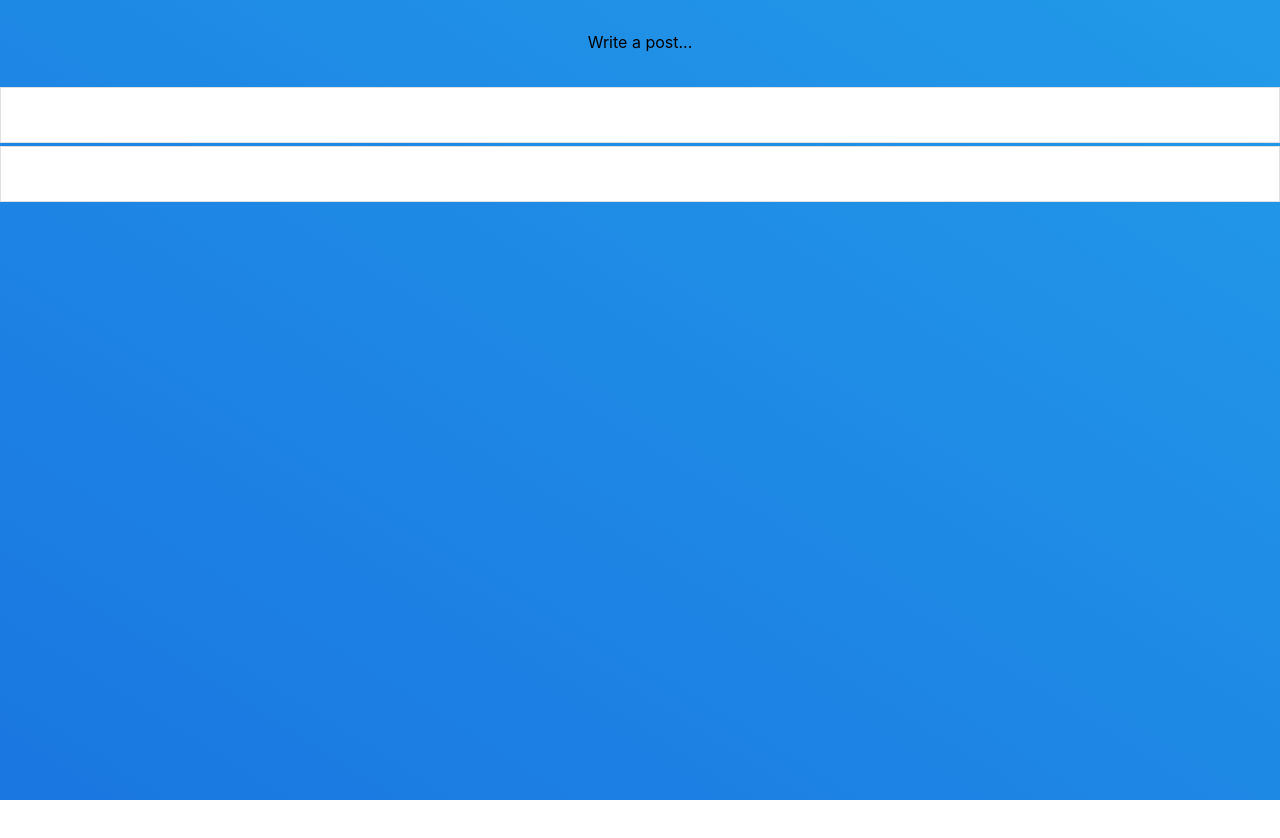
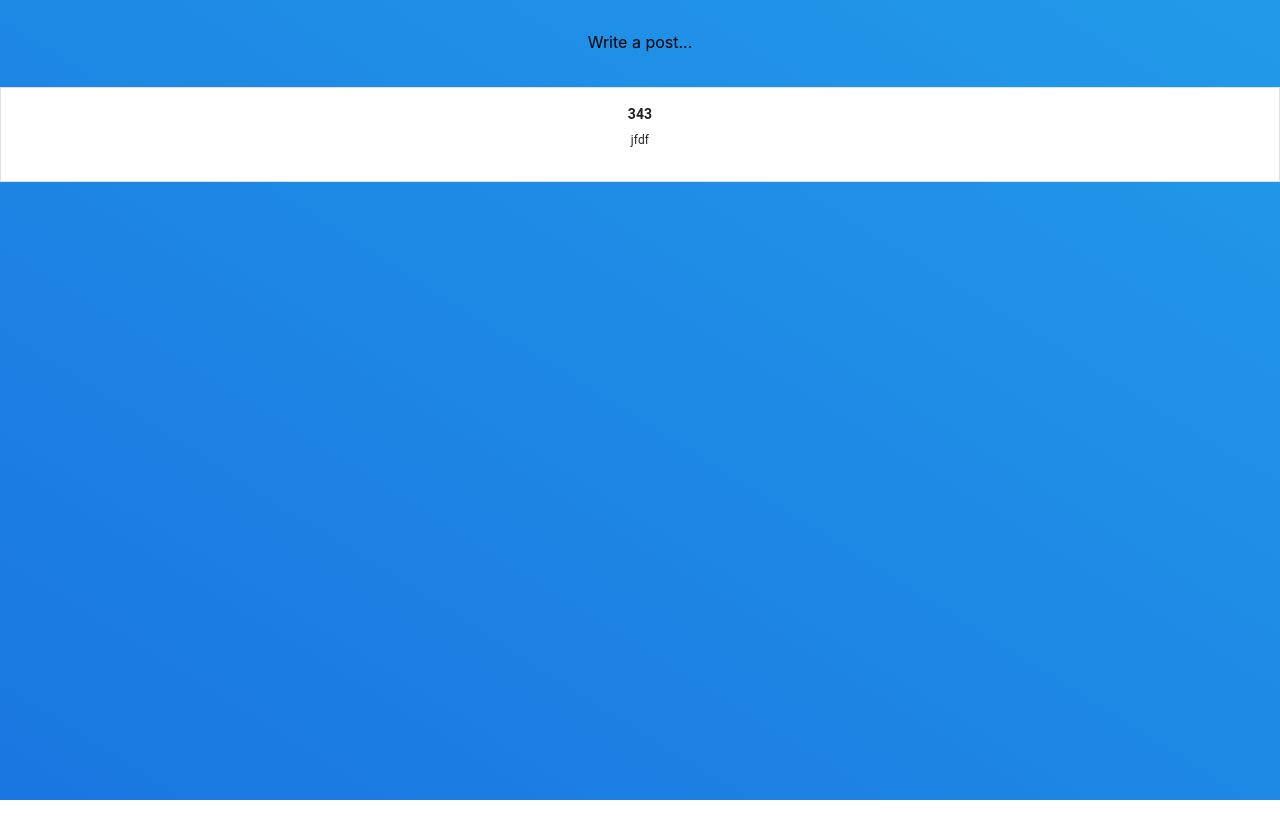
Before and after one commit to TheMrPizza/iListener, a React (Create React App) app in the folder ilistener/: page / in a window 1280 px wide. Shown: the top 838 px of the page. Built offline with nearby package versions, Linux system fonts and the light colour scheme.

Commit message:
Fixed posts

```diff
--- a/ilistener/src/components/feed.js
+++ b/ilistener/src/components/feed.js
@@ -3,6 +3,7 @@ import Post from './post';
 import '../App.css';
 
 function Feed(props) {
+    console.log(props);
     return (
         <div className={"feed"}>
             {props.posts.map(post => (
@@ -11,6 +12,7 @@ function Feed(props) {
                     content={post.content}
                     title={post.title}
                     id={post.id}
+                    key={post.id}
                 />
             ))}
         </div>
--- a/ilistener/src/components/post.js
+++ b/ilistener/src/components/post.js
@@ -28,7 +28,6 @@ const useStyles = makeStyles((theme) => ({
         display: 'flex',
         fontSize: 14,
         fontWeight: 'bold',
-        textDecoration: 'underline',
         maxWidth: '50%',
     },
     content: {
--- a/ilistener/src/pages/homePage.js
+++ b/ilistener/src/pages/homePage.js
@@ -1,38 +1,23 @@
-import React from 'react';
-import { makeStyles, ThemeProvider } from '@material-ui/core/styles';
-import Button from '@material-ui/core/Button';
+import React, { useCallback } from 'react';
 import Feed from '../components/feed';
+import {getPosts} from '../services/postsService';
 import '../App.css';
 
-// const useStyles = makeStyles((theme) => ({
-//     root: {
-//         backgroundColor: theme.palette.primary.main,
-//         '&:hover': {
-//             backgroundColor: theme.palette.primary.dark
-//         },
+export default function HomePage(props) {
+    // const loadPosts = useCallback(async () => {
+    //     return await getPosts();
+    // });
 
-//     },
-// }))
-
-//Todo: Remove later
-const tempMessage = "Lorem ipsum dolor sit amet, consectetur adipiscing elit, sed do eiusmod tempor incididunt ut labore et dolore magna aliqua. Ut enim ad minim veniam, quis nostrud exercitation ullamco laboris nisi ut aliquip ex ea commodo consequat. Duis aute irure dolor in reprehenderit in voluptate velit esse cillum dolore eu fugiat nulla pariatur. Excepteur sint occaecat cupidatat non proident, sunt in culpa qui officia deserunt mollit anim id est laborum.";
-const tempTitle = "Lorem ipsum dolor sit amet, consectetur adipiscing elit"
-
-export default function HomePage(props) {
-    // const classes = useStyles();
-
-    // <ThemeProvider theme={mainTheme} >
-    //     <Button classes={{...classes}}>
-    //         Hello world...
-    //     </Button>
-    // </ThemeProvider>
+    const loadPosts = function() {
+        return [{id: 5, title: '343', content: 'jfdf', containsBadWords: false}];
+    }
 
     return (
         <div className={"home-page"}>
             <div style={{padding: '2em'}}>
                 Write a post...
             </div>
-            <Feed posts={[1, 2]}/>
+            <Feed posts={loadPosts()}/>
         </div>
     )
 }
```
